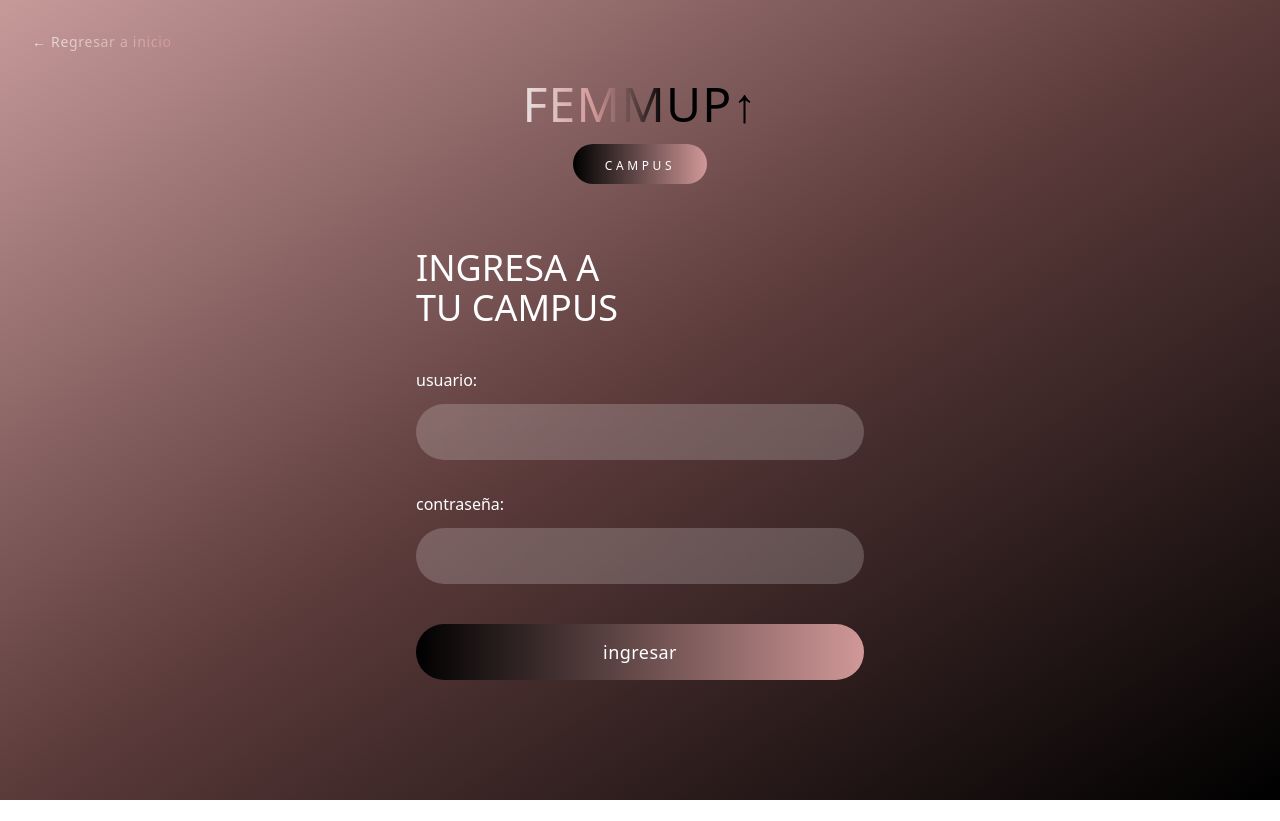
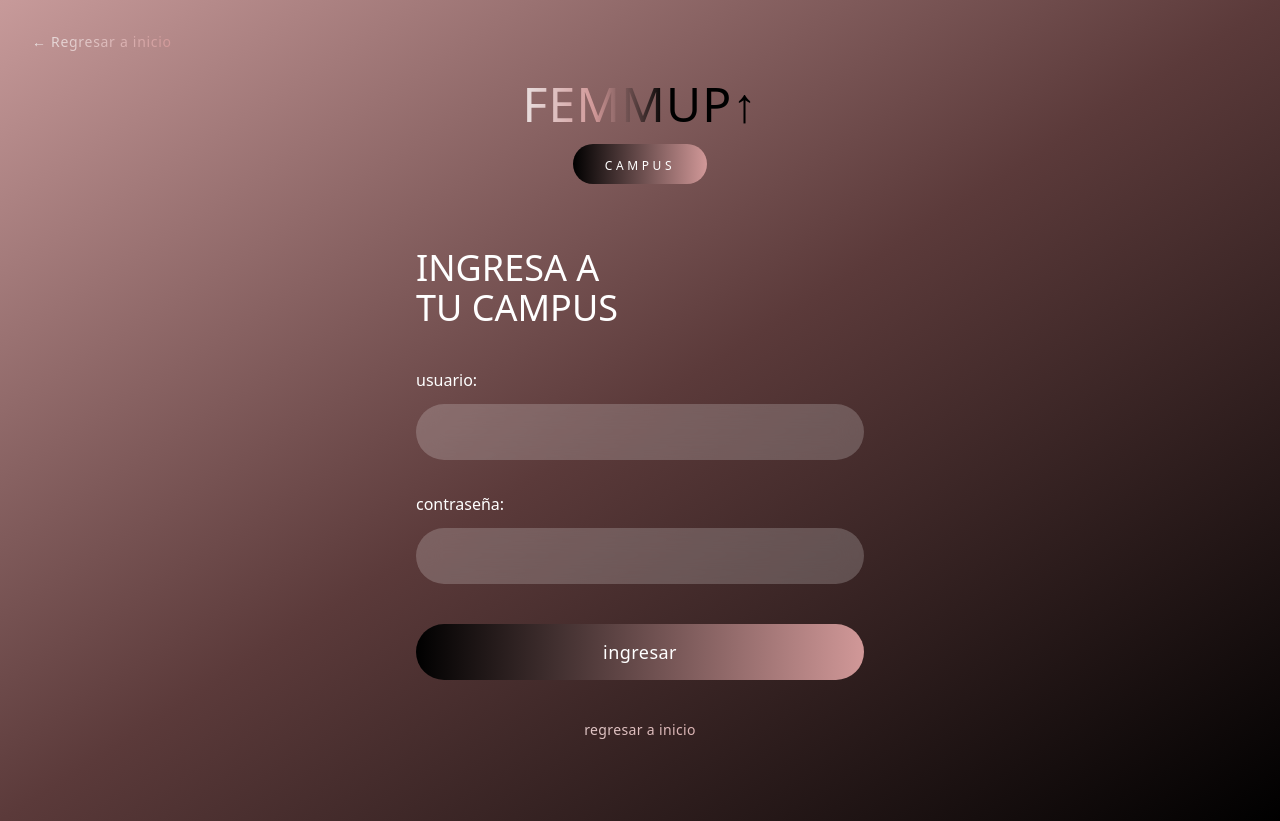
Before and after one commit to raycc17/FEMMup, a React (Vite) app: page / in a window 1280 px wide. Both pictures are taken after a click on the button "CAMPUS". Before the commit the page ends 800 px from the top, so only its background shows below. Built offline with nearby package versions, Linux system fonts and the light colour scheme.

Commit message:
FEMMUPAcademia.jsx

```diff
--- a/src/FEMMUPAcademia.jsx
+++ b/src/FEMMUPAcademia.jsx
@@ -293,6 +293,12 @@ className="group h-10 min-w-[120px] px-7 py-2 !rounded-full !border-0  text-base
       <button className="w-full h-14 rounded-full bg-gradient-to-r from-black to-[#d19898] text-white text-lg tracking-wide hover:opacity-90 transition-all">
         ingresar
       </button>
+      <button
+  onClick={() => setView("home")}
+  className="w-full text-sm tracking-wide bg-gradient-to-r from-[#e9e1e1] to-[#d19898] bg-clip-text text-transparent hover:opacity-70 transition"
+>
+  regresar a inicio
+</button>
     </div>
   </motion.div>
 )}
```
